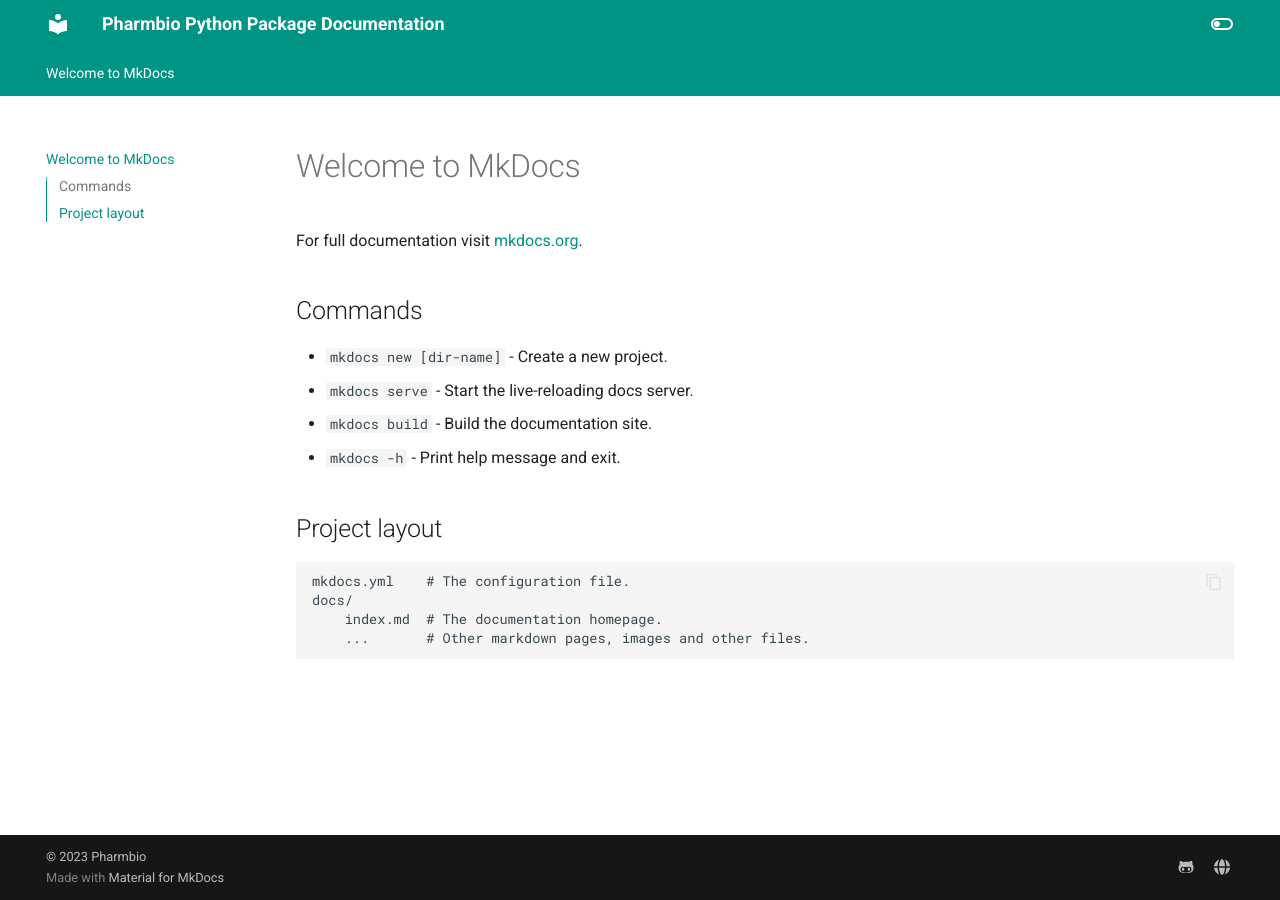
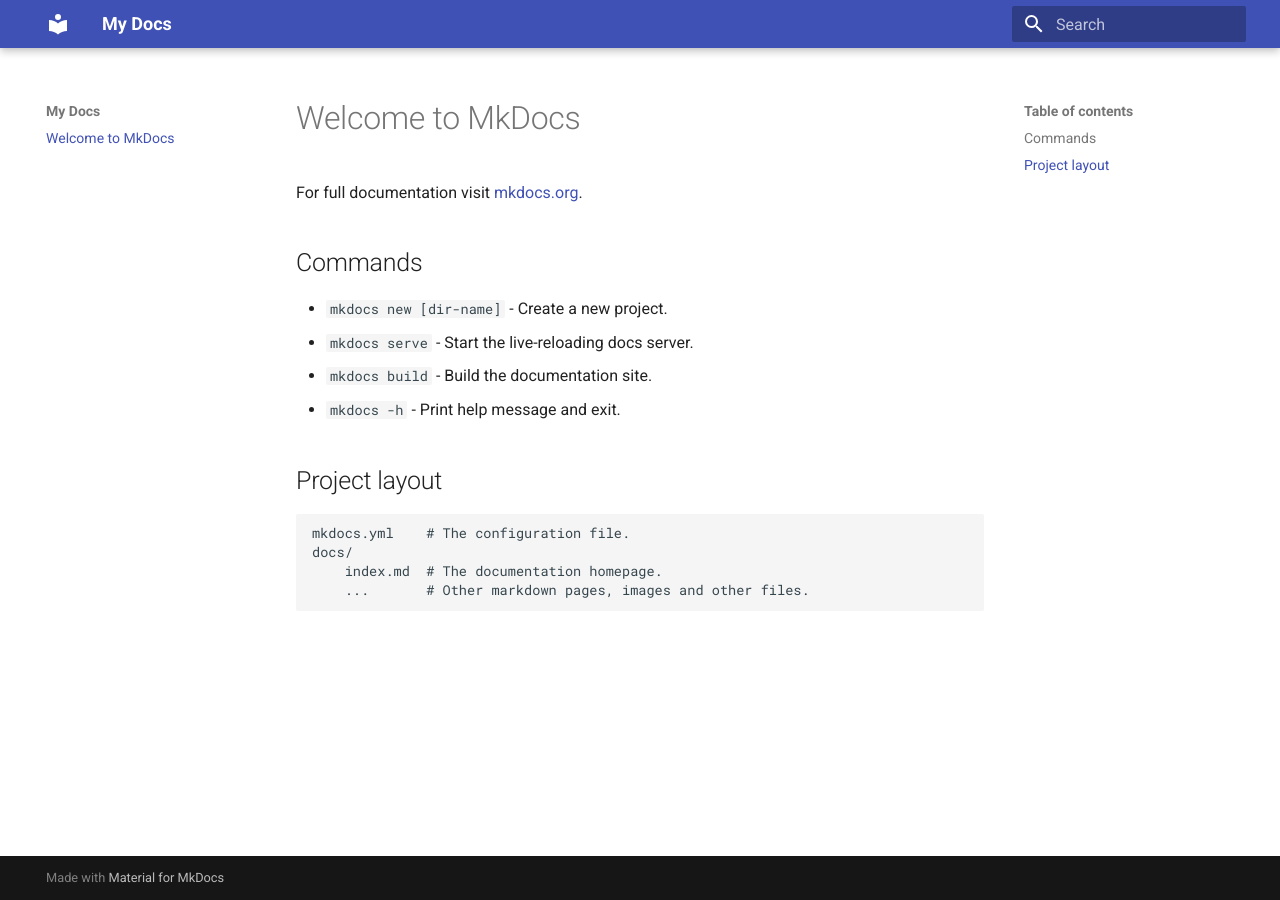
Before and after one commit to pharmbio/pharmbio_package, an MkDocs documentation site: the page built from docs/index.md, in a window 1280 px wide. Built offline with MkDocs 1.6.1 and Material for MkDocs 9.7.7, drawn with Linux system fonts in a browser that asks for light colours.

Commit message:
changing the mkdocs back

```diff
--- a/mkdocs.yml
+++ b/mkdocs.yml
@@ -1,58 +1,3 @@
-site_name: Pharmbio Python Package Documentation
-site_url: https://pharmbio.github.io/pharmbio_package/
+site_name: My Docs
 theme:
   name: material
-  features:
-    - navigation.tabs
-    - navigation.sections
-    - toc.integrate
-    - navigation.top
-    - search.suggest
-    - search.highlight
-    - content.tabs.link
-    - content.code.annotate
-    - content.code.copy
-  language: en
-  palette:
-    - scheme: default
-      toggle:
-        icon: material/toggle-switch-off-outline
-        name: Switch to dark mode
-      primary: teal
-      accent: purple
-    - scheme: slate
-      toggle:
-        icon: material/toggle-switch
-        name: Switch to light mode
-      primary: teal
-      accent: lime
-
-plugins:
-  - social
-
-extra:
-  social:
-    - icon: fontawesome/brands/github-alt
-      link: https://github.com/pharmbio/pharmbio_package
-    - icon: fontawesome/brands/globe
-      link: https://pharmb.io
-
-markdown_extensions:
-  - pymdownx.highlight:
-      anchor_linenums: true
-  - pymdownx.inlinehilite
-  - pymdownx.snippets
-  - admonition
-  - pymdownx.arithmatex:
-      generic: true
-  - footnotes
-  - pymdownx.details
-  - pymdownx.superfences
-  - pymdownx.mark
-  - attr_list
-  - pymdownx.emoji:
-      emoji_index: !!python/name:materialx.emoji.twemoji
-      emoji_generator: !!python/name:materialx.emoji.to_svg
-
-copyright: |
-  &copy; 2023 <a href="https://pharmb.io"  target="_blank" rel="noopener">Pharmbio</a>
```
